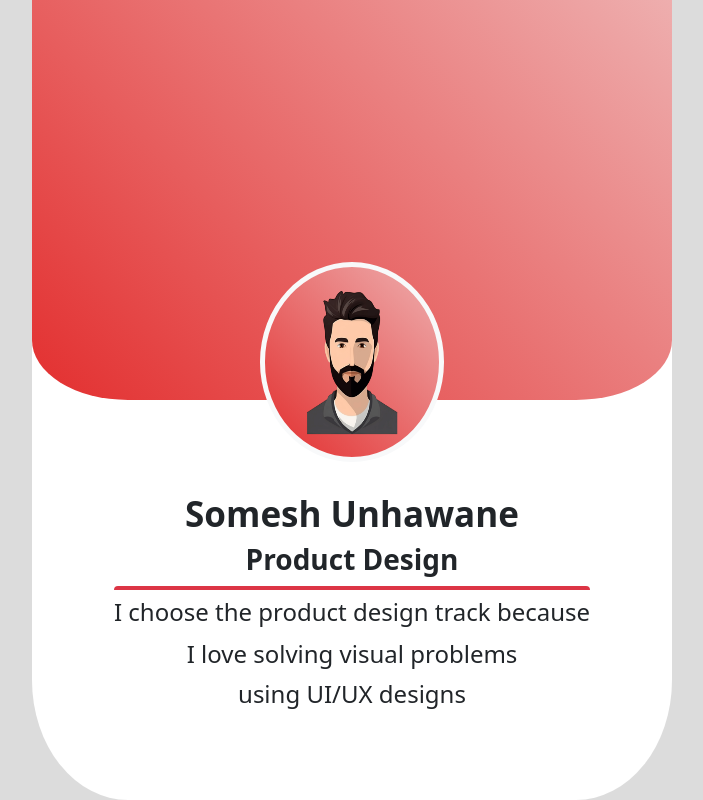
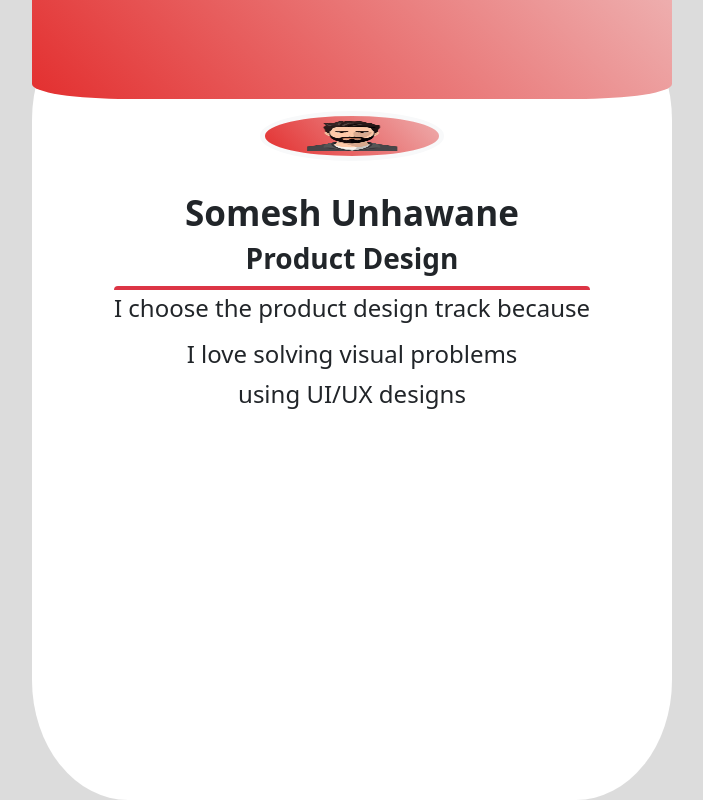
Before and after one commit to somesh-ai/my-profile-card, a plain HTML site: page index.html in a window 1280 px wide. Shown: the whole page, without its empty margins (288-991 px from the left). Drawn offline with Linux system fonts and the light colour scheme.

Commit message:
Update index.html
some glitch

```diff
--- a/index.html
+++ b/index.html
@@ -21,7 +21,7 @@
 
      <!--Make a item for space & bg-round red-->
 
-     <div class=" inner-contain-item container-sm  h-50 w-100">
+     <div class=" inner-contain-item container-sm  w-100">
 
         <!--take a img & border it circle in the container center-->
 
@@ -40,7 +40,7 @@
      <div class=" head-text2 " ><p class=" text-style2   fw-bold mb-0" >Product Design</p></div>
 
       <!--Description in Perfil Card-->
-     <div class="head-des1  d-flex justify-content-center mb-0 "><p class=" para0 fw-normal mb-0 pt-1 border-danger rounded-1 border-top border-4">I choose the product design track because</p></div>
+     <div class="head-des1  d-flex justify-content-center mb-0 "><p class=" para0 fw-normal mb-0 border-danger rounded-1 border-top border-4">I choose the product design track because</p></div>
 
      <div class="head-des2  d-flex justify-content-center "><p class="para1">I love solving visual problems</p></div>
 
```
